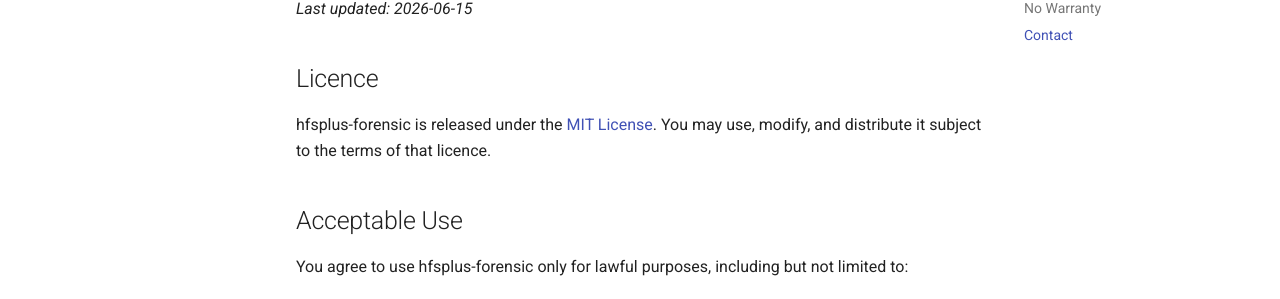
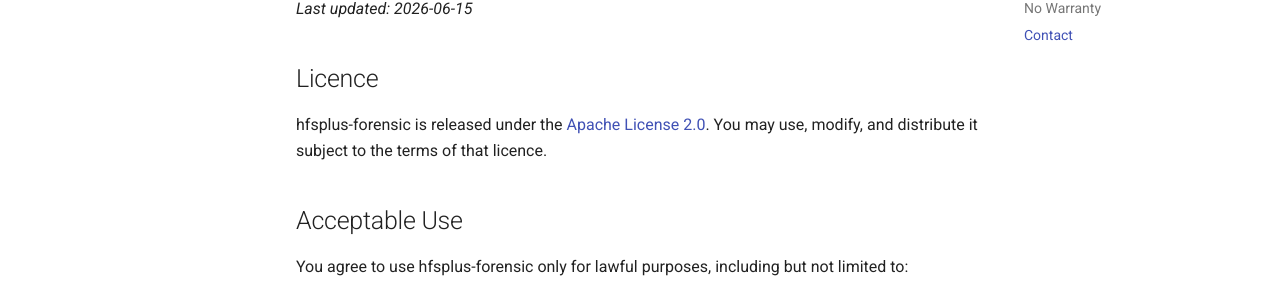
Before and after one commit to SecurityRonin/hfsplus-forensic, an MkDocs documentation site: the page built from docs/terms.md, in a window 1280 px wide and 1057 px high. Shown: the part 232-531 px from the top of the window. Built offline with MkDocs 1.6.1 and Material for MkDocs 9.7.7, drawn with Linux system fonts in a browser that asks for light colours; comment, search, counter and statistics services are not loaded.

Commit message:
docs(terms): state Apache-2.0, the licence this repo actually ships
docs/terms.md named the MIT Licence while LICENSE and Cargo.toml both
declare Apache-2.0. The fleet standardised on Apache-2.0 for its explicit
patent grant; the LICENSE file and the crate manifest were migrated and
this document was not.

Co-Authored-By: Claude Opus 5 (1M context) <noreply@anthropic.com>

```diff
--- a/docs/terms.md
+++ b/docs/terms.md
@@ -4,7 +4,7 @@
 
 ## Licence
 
-hfsplus-forensic is released under the [MIT License](https://github.com/SecurityRonin/hfsplus-forensic/blob/main/LICENSE). You may use, modify, and distribute it subject to the terms of that licence.
+hfsplus-forensic is released under the [Apache License 2.0](https://github.com/SecurityRonin/hfsplus-forensic/blob/main/LICENSE). You may use, modify, and distribute it subject to the terms of that licence.
 
 ## Acceptable Use
 
```
